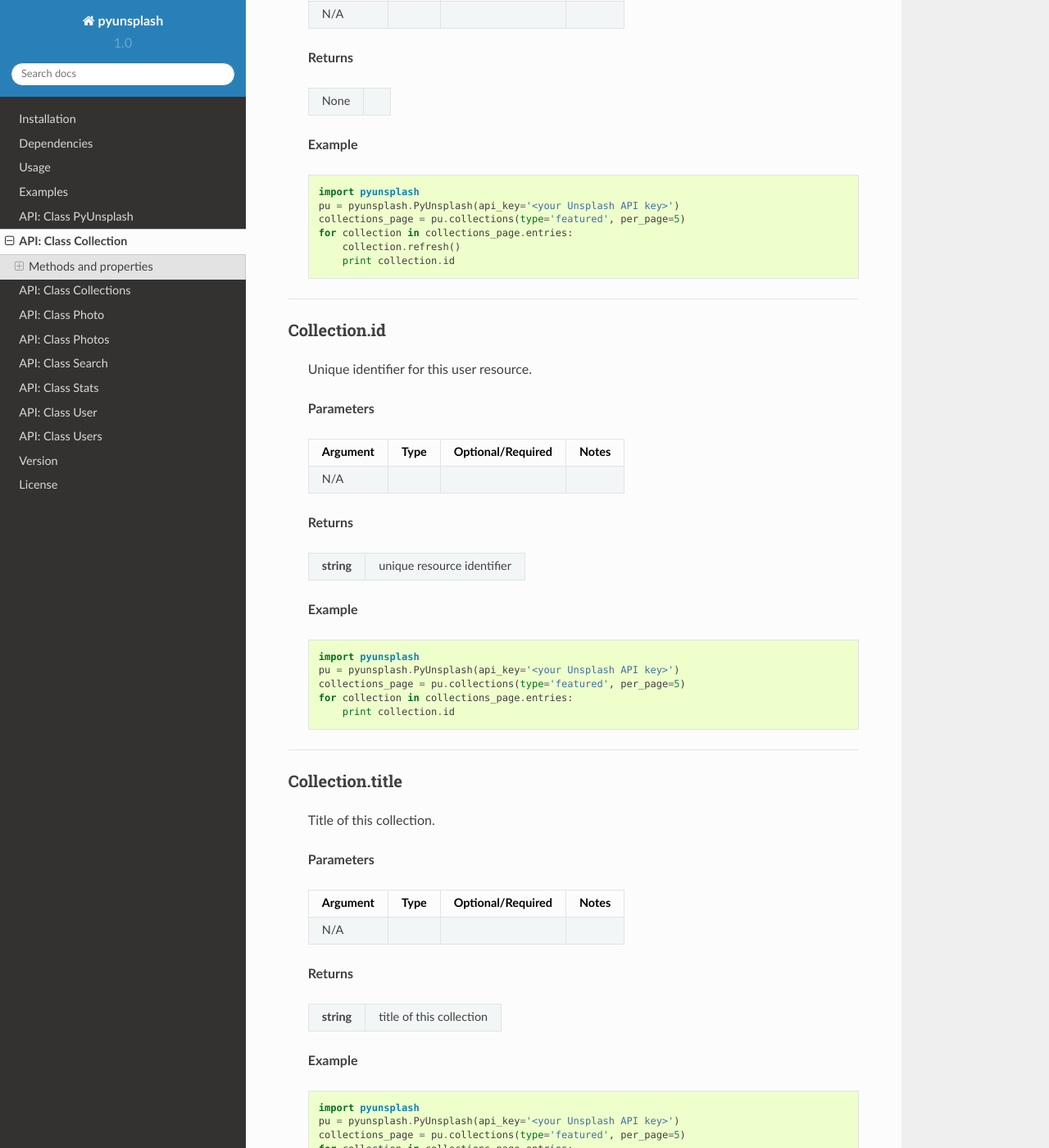
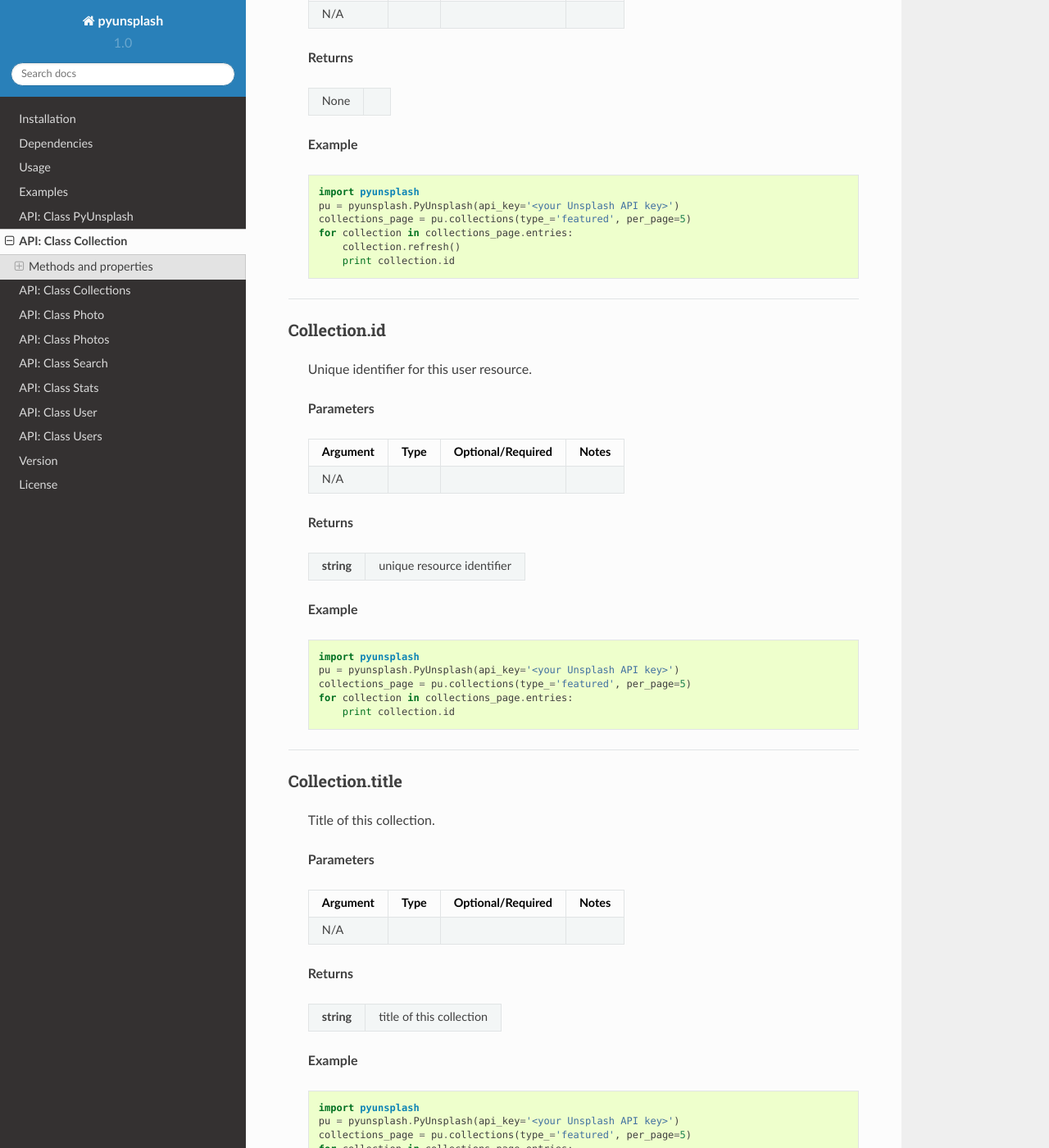
Before and after one commit to salvoventura/pyunsplash, a Sphinx documentation site: the page built from docs/source/classes/class_collection.rst, in a window 1280 px wide and 1400 px high, scrolled down 565 px. Shown: the whole window at 82% size. Built offline with Sphinx 7.4.7 and the Read the Docs theme 2.0.0, drawn with Linux system fonts in a browser that asks for light colours; some of the changed text lies outside the part shown.

```diff
--- a/docs/source/classes/class_collection.rst
+++ b/docs/source/classes/class_collection.rst
@@ -36,7 +36,7 @@ Methods and properties exposed by the ``Collection`` class.
 
         import pyunsplash
         pu = pyunsplash.PyUnsplash(api_key='<your Unsplash API key>')
-        collections_page = pu.collections(type='featured', per_page=5)
+        collections_page = pu.collections(type_='featured', per_page=5)
         for collection in collections_page.entries:
             collection.refresh()
             print collection.id
@@ -67,7 +67,7 @@ Methods and properties exposed by the ``Collection`` class.
 
         import pyunsplash
         pu = pyunsplash.PyUnsplash(api_key='<your Unsplash API key>')
-        collections_page = pu.collections(type='featured', per_page=5)
+        collections_page = pu.collections(type_='featured', per_page=5)
         for collection in collections_page.entries:
             print collection.id
 
@@ -97,7 +97,7 @@ Methods and properties exposed by the ``Collection`` class.
 
         import pyunsplash
         pu = pyunsplash.PyUnsplash(api_key='<your Unsplash API key>')
-        collections_page = pu.collections(type='featured', per_page=5)
+        collections_page = pu.collections(type_='featured', per_page=5)
         for collection in collections_page.entries:
             print collection.title
 
@@ -127,7 +127,7 @@ Methods and properties exposed by the ``Collection`` class.
 
         import pyunsplash
         pu = pyunsplash.PyUnsplash(api_key='<your Unsplash API key>')
-        collections_page = pu.collections(type='featured', per_page=5)
+        collections_page = pu.collections(type_='featured', per_page=5)
         for collection in collections_page.entries:
             print collection.description
 
@@ -157,7 +157,7 @@ Methods and properties exposed by the ``Collection`` class.
 
         import pyunsplash
         pu = pyunsplash.PyUnsplash(api_key='<your Unsplash API key>')
-        collections_page = pu.collections(type='featured', per_page=5)
+        collections_page = pu.collections(type_='featured', per_page=5)
         for collection in collections_page.entries:
             print collection.user
 
@@ -187,7 +187,7 @@ Methods and properties exposed by the ``Collection`` class.
 
         import pyunsplash
         pu = pyunsplash.PyUnsplash(api_key='<your Unsplash API key>')
-        collections_page = pu.collections(type='featured', per_page=5)
+        collections_page = pu.collections(type_='featured', per_page=5)
         for collection in collections_page.entries:
             print collection.link_photos
 
@@ -217,7 +217,7 @@ Methods and properties exposed by the ``Collection`` class.
 
         import pyunsplash
         pu = pyunsplash.PyUnsplash(api_key='<your Unsplash API key>')
-        collections_page = pu.collections(type='featured', per_page=5)
+        collections_page = pu.collections(type_='featured', per_page=5)
         for collection in collections_page.entries:
             print collection.link_related
 
@@ -250,7 +250,7 @@ Methods and properties exposed by the ``Collection`` class.
 
         import pyunsplash
         pu = pyunsplash.PyUnsplash(api_key='<your Unsplash API key>')
-        collections_page = pu.collections(type='featured', per_page=5)
+        collections_page = pu.collections(type_='featured', per_page=5)
         for collection in collections_page.entries:
             photos = collection.photos(order_by='popular', per_page=3)
             for photo in photos.entries:
@@ -283,7 +283,7 @@ Methods and properties exposed by the ``Collection`` class.
 
         import pyunsplash
         pu = pyunsplash.PyUnsplash(api_key='<your Unsplash API key>')
-        collections_page = pu.collections(type='featured', per_page=5)
+        collections_page = pu.collections(type_='featured', per_page=5)
         for collection in collections_page.entries:
             related_collections = collection.related
             for rel_collection in related_collections.entries:
--- a/docs/source/classes/class_pyunsplash.rst
+++ b/docs/source/classes/class_pyunsplash.rst
@@ -96,7 +96,7 @@ Methods and properties exposed by the ``PyUnsplash`` class.
 
         # retrieve a page from the featured collections, with a maximum
         # of 5 collections per-page
-        collections_page = pu.collections(type='featured', per_page=5)
+        collections_page = pu.collections(type_='featured', per_page=5)
 
 --------
 
@@ -130,7 +130,7 @@ Methods and properties exposed by the ``PyUnsplash`` class.
 
         # retrieve a page from the curated photos, with a maximum
         # of 15 photos per-page
-        collections_page = pu.photos(type='curated', per_page=15)
+        collections_page = pu.photos(type_='curated', per_page=15)
 
 --------
 
@@ -163,7 +163,7 @@ Methods and properties exposed by the ``PyUnsplash`` class.
 
         #
         #
-        search = pu.search(type='photos', query='red,car')
+        search = pu.search(type_='photos', query='red,car')
         for entry in search.entries:
             print entry.link_html
 
--- a/docs/source/classes/class_search.rst
+++ b/docs/source/classes/class_search.rst
@@ -37,6 +37,6 @@ Methods and properties exposed by the ``Search`` class.
 
         import pyunsplash
         pu = pyunsplash.PyUnsplash(api_key='<your Unsplash API key>')
-        search = pu.search(type='photos', query='red,car')
+        search = pu.search(type_='photos', query='red,car')
         for photo in search.entries:
             print photo.id, photo.link_download
```
Also changed, not shown: 3 other files.
